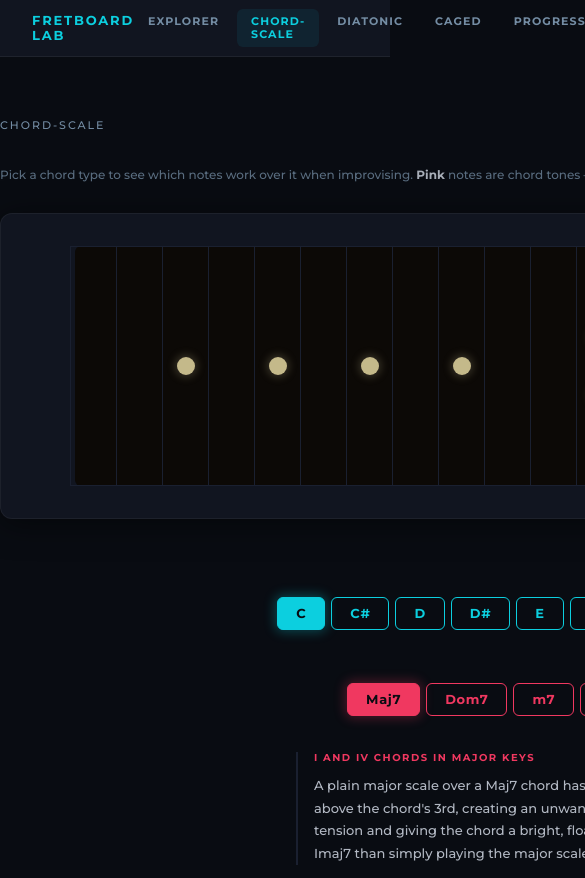
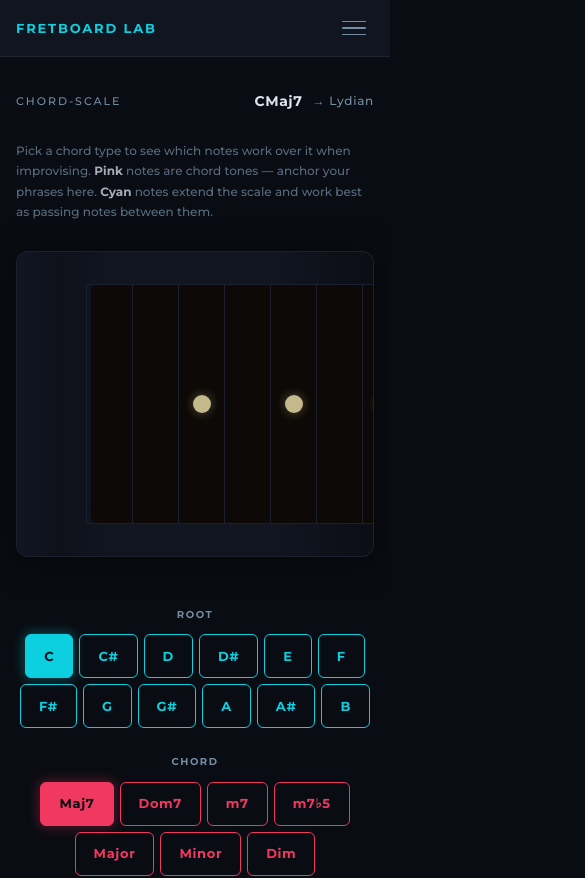
Before and after one commit to kbsharp/learn-guitar-theory, a SvelteKit app: page /chord-scale in a window 390 px wide. Shown: the top 878 px of the page, 585 px wide, since content can reach past the window. Built offline with nearby package versions, Linux system fonts and the light colour scheme; what tonal would draw is missing.

Commit message:
optimise for mobile

```diff
--- a/src/lib/components/Fretboard/Fretboard.svelte
+++ b/src/lib/components/Fretboard/Fretboard.svelte
@@ -12,7 +12,8 @@
 		$props();
 </script>
 
-<div class="fretboard-container">
+<div class="fretboard-card">
+	<div class="fretboard-scroll">
 		<div class="fretboard">
 			<Frets {positionRange} />
 
@@ -21,18 +22,47 @@
 			</div>
 		</div>
 	</div>
+</div>
 
 <style lang="scss">
-	.fretboard-container {
-		width: 100%;
+	.fretboard-card {
 		background: var(--bg-surface);
 		border-radius: var(--radius-md);
 		border: 1px solid rgba(255, 255, 255, 0.05);
 		box-shadow: 0 4px 32px rgba(0, 0, 0, 0.5);
+		overflow: hidden;
+	}
+
+	.fretboard-scroll {
+		overflow-x: auto;
 		padding: 32px 24px;
-		box-sizing: border-box;
+		-webkit-overflow-scrolling: touch;
+
+		// Scroll shadow: visible only when content overflows (local = scrolls with content)
+		background:
+			linear-gradient(to right, var(--bg-surface) 8px, transparent) left no-repeat local,
+			linear-gradient(to left,  var(--bg-surface) 8px, transparent) right no-repeat local,
+			linear-gradient(to right, rgba(0, 0, 0, 0.35), transparent) left no-repeat scroll,
+			linear-gradient(to left,  rgba(0, 0, 0, 0.35), transparent) right no-repeat scroll;
+		background-size: 48px 100%, 48px 100%, 96px 100%, 96px 100%;
+
+		&::-webkit-scrollbar {
+			height: 4px;
+		}
+		&::-webkit-scrollbar-track {
+			background: transparent;
+		}
+		&::-webkit-scrollbar-thumb {
+			background: var(--color-fret);
+			border-radius: 2px;
+		}
+
+		scrollbar-width: thin;
+		scrollbar-color: var(--color-fret) transparent;
+	}
 
 	.fretboard {
+		min-width: 1150px;
 		margin-left: 50px;
 		position: relative;
 		height: 240px;
@@ -45,5 +75,4 @@
 			height: 100%;
 		}
 	}
-	}
 </style>
--- a/src/lib/components/HelpTip.svelte
+++ b/src/lib/components/HelpTip.svelte
@@ -90,6 +90,15 @@
 		padding: 12px 14px;
 		z-index: 200;
 		box-shadow: 0 8px 24px rgba(0, 0, 0, 0.5);
+
+		@media (max-width: 768px) {
+			position: fixed;
+			bottom: 16px;
+			left: 16px;
+			right: 16px;
+			width: auto;
+			transform: none;
+		}
 	}
 
 	.popover-term {
--- a/src/routes/Header.svelte
+++ b/src/routes/Header.svelte
@@ -1,30 +1,66 @@
 <script lang="ts">
 	import { page } from '$app/state';
 	import Glossary from '$lib/components/Glossary.svelte';
+
+	let menuOpen = $state(false);
+
+	function closeMenu() {
+		menuOpen = false;
+	}
+
+	$effect(() => {
+		document.body.style.overflow = menuOpen ? 'hidden' : '';
+		return () => {
+			document.body.style.overflow = '';
+		};
+	});
 </script>
 
 <header>
-	<a href="/" class="logo">Fretboard Lab</a>
+	<a href="/" class="logo" onclick={closeMenu}>Fretboard Lab</a>
 
-	<nav>
-		<a href="/guitar-theory" class:active={page.url.pathname.startsWith('/guitar-theory')}>
+	<nav class:open={menuOpen}>
+		<a href="/guitar-theory" class:active={page.url.pathname.startsWith('/guitar-theory')} onclick={closeMenu}>
 			Explorer
 		</a>
-		<a href="/chord-scale" class:active={page.url.pathname.startsWith('/chord-scale')}>
+		<a href="/chord-scale" class:active={page.url.pathname.startsWith('/chord-scale')} onclick={closeMenu}>
 			Chord-Scale
 		</a>
-		<a href="/diatonic" class:active={page.url.pathname.startsWith('/diatonic')}>
+		<a href="/diatonic" class:active={page.url.pathname.startsWith('/diatonic')} onclick={closeMenu}>
 			Diatonic
 		</a>
-		<a href="/caged" class:active={page.url.pathname.startsWith('/caged')}>
+		<a href="/caged" class:active={page.url.pathname.startsWith('/caged')} onclick={closeMenu}>
 			CAGED
 		</a>
-		<a href="/progressions" class:active={page.url.pathname.startsWith('/progressions')}>
+		<a href="/progressions" class:active={page.url.pathname.startsWith('/progressions')} onclick={closeMenu}>
 			Progressions
 		</a>
 		<Glossary />
 	</nav>
+
+	<button
+		class="hamburger"
+		class:open={menuOpen}
+		onclick={() => (menuOpen = !menuOpen)}
+		aria-label={menuOpen ? 'Close navigation' : 'Open navigation'}
+		aria-expanded={menuOpen}
+	>
+		<span></span>
+		<span></span>
+		<span></span>
+	</button>
 </header>
+
+{#if menuOpen}
+	<div
+		class="nav-backdrop"
+		role="button"
+		tabindex="-1"
+		aria-label="Close navigation"
+		onclick={closeMenu}
+		onkeydown={(e) => e.key === 'Escape' && closeMenu()}
+	></div>
+{/if}
 
 <style lang="scss">
 	header {
@@ -38,6 +74,10 @@
 		position: sticky;
 		top: 0;
 		z-index: 100;
+
+		@media (max-width: 768px) {
+			padding: 0 16px;
+		}
 	}
 
 	.logo {
@@ -48,6 +88,7 @@
 		color: var(--accent-note);
 		text-decoration: none;
 		transition: opacity 0.2s ease;
+		flex-shrink: 0;
 
 		&:hover {
 			opacity: 0.8;
@@ -57,9 +98,28 @@
 	nav {
 		display: flex;
 		gap: 4px;
+
+		@media (max-width: 768px) {
+			display: none;
+			position: fixed;
+			top: 56px;
+			left: 0;
+			right: 0;
+			flex-direction: column;
+			gap: 2px;
+			padding: 12px 12px 20px;
+			background: var(--bg-surface);
+			border-bottom: 1px solid rgba(255, 255, 255, 0.06);
+			z-index: 99;
+
+			&.open {
+				display: flex;
+			}
+		}
 	}
 
-	nav a {
+	nav a,
+	nav :global(.glossary-trigger) {
 		font-size: 11px;
 		font-weight: 600;
 		letter-spacing: 0.1em;
@@ -79,5 +139,59 @@
 			color: var(--accent-note);
 			background: rgba(12, 207, 223, 0.08);
 		}
+
+		@media (max-width: 768px) {
+			padding: 12px 14px;
+			font-size: 12px;
+		}
+	}
+
+	.hamburger {
+		display: none;
+		flex-direction: column;
+		justify-content: center;
+		gap: 5px;
+		width: 40px;
+		height: 40px;
+		padding: 8px;
+		background: transparent;
+		border: none;
+		cursor: pointer;
+		border-radius: var(--radius-sm);
+		transition: background 0.2s ease;
+
+		span {
+			display: block;
+			width: 100%;
+			height: 1.5px;
+			background: var(--text-muted);
+			border-radius: 2px;
+			transform-origin: center;
+			transition: transform 0.25s ease, opacity 0.25s ease, background 0.2s ease;
+		}
+
+		&:hover {
+			background: rgba(255, 255, 255, 0.04);
+			span { background: var(--text-primary); }
+		}
+
+		&.open {
+			span:nth-child(1) { transform: translateY(6.5px) rotate(45deg); }
+			span:nth-child(2) { opacity: 0; transform: scaleX(0); }
+			span:nth-child(3) { transform: translateY(-6.5px) rotate(-45deg); }
+		}
+
+		@media (max-width: 768px) {
+			display: flex;
+		}
+	}
+
+	.nav-backdrop {
+		position: fixed;
+		inset: 0;
+		top: 56px;
+		z-index: 98;
+		background: rgba(0, 0, 0, 0.4);
+		backdrop-filter: blur(2px);
 	}
 </style>
--- a/src/routes/caged/+page.svelte
+++ b/src/routes/caged/+page.svelte
@@ -153,10 +153,21 @@
 
 <style lang="scss">
 	.container {
-		margin: auto;
-		width: 1250px;
+		max-width: 1250px;
+		width: 100%;
+		margin: 0 auto;
 		padding-top: 48px;
 		padding-bottom: 80px;
+
+		@media (max-width: 1300px) {
+			padding-left: 32px;
+			padding-right: 32px;
+			box-sizing: border-box;
+		}
+
+		@media (max-width: 768px) {
+			padding: 24px 16px 48px;
+		}
 	}
 
 	.page-header {
--- a/src/routes/chord-scale/+page.svelte
+++ b/src/routes/chord-scale/+page.svelte
@@ -99,10 +99,21 @@
 
 <style lang="scss">
 	.container {
-		margin: auto;
-		width: 1250px;
+		max-width: 1250px;
+		width: 100%;
+		margin: 0 auto;
 		padding-top: 48px;
 		padding-bottom: 80px;
+
+		@media (max-width: 1300px) {
+			padding-left: 32px;
+			padding-right: 32px;
+			box-sizing: border-box;
+		}
+
+		@media (max-width: 768px) {
+			padding: 24px 16px 48px;
+		}
 	}
 
 	.page-header {
--- a/src/routes/diatonic/+page.svelte
+++ b/src/routes/diatonic/+page.svelte
@@ -136,10 +136,21 @@
 
 <style lang="scss">
 	.container {
-		margin: auto;
-		width: 1250px;
+		max-width: 1250px;
+		width: 100%;
+		margin: 0 auto;
 		padding-top: 48px;
 		padding-bottom: 80px;
+
+		@media (max-width: 1300px) {
+			padding-left: 32px;
+			padding-right: 32px;
+			box-sizing: border-box;
+		}
+
+		@media (max-width: 768px) {
+			padding: 24px 16px 48px;
+		}
 	}
 
 	.page-header {
--- a/src/routes/guitar-theory/+page.svelte
+++ b/src/routes/guitar-theory/+page.svelte
@@ -112,10 +112,21 @@
 
 <style lang="scss">
 	.container {
-		margin: auto;
-		width: 1250px;
+		max-width: 1250px;
+		width: 100%;
+		margin: 0 auto;
 		padding-top: 48px;
 		padding-bottom: 80px;
+
+		@media (max-width: 1300px) {
+			padding-left: 32px;
+			padding-right: 32px;
+			box-sizing: border-box;
+		}
+
+		@media (max-width: 768px) {
+			padding: 24px 16px 48px;
+		}
 	}
 
 	.page-header {
--- a/src/routes/progressions/+page.svelte
+++ b/src/routes/progressions/+page.svelte
@@ -190,10 +190,21 @@
 
 <style lang="scss">
 	.container {
-		margin: auto;
-		width: 1250px;
+		max-width: 1250px;
+		width: 100%;
+		margin: 0 auto;
 		padding-top: 48px;
 		padding-bottom: 80px;
+
+		@media (max-width: 1300px) {
+			padding-left: 32px;
+			padding-right: 32px;
+			box-sizing: border-box;
+		}
+
+		@media (max-width: 768px) {
+			padding: 24px 16px 48px;
+		}
 	}
 
 	.page-header {
--- a/src/routes/styles/_styles.scss
+++ b/src/routes/styles/_styles.scss
@@ -27,6 +27,11 @@ $white:        #fff;
 // ── Radius tokens ─────────────────────────────────────────
 $radius-sm: 6px;
 $radius-md: 12px;
+
+// ── Breakpoints ───────────────────────────────────────────
+$bp-tablet: 1024px;
+$bp-mobile: 768px;
+$bp-small:  480px;
 
 :root {
     --font-body:     #{$font-body};
@@ -59,3 +64,10 @@ body {
     background-color: var(--bg-base);
     background-size: 100vw 100vh;
 }
+
+// ── Mobile touch targets ───────────────────────────────────
+@media (max-width: 768px) {
+    button {
+        min-height: 44px;
+    }
+}
```
Also changed, not shown: src/routes/+page.svelte (+25 -0 lines). Lines whose indentation alone changed are shown as unchanged.
